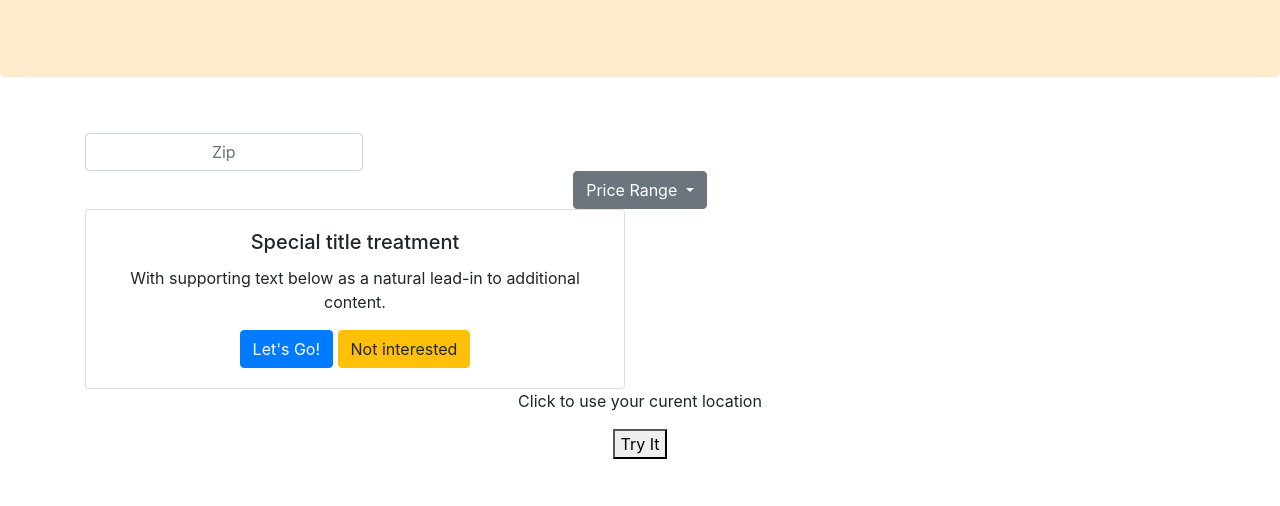
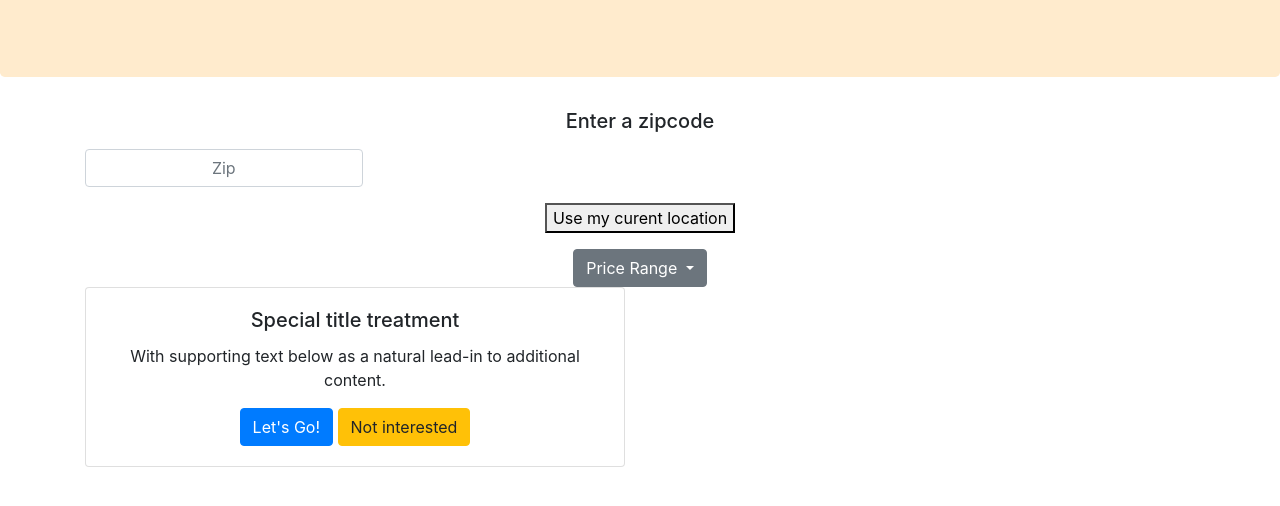
Before and after one commit to jcadiente505/Project-One, a plain HTML site: page index.html in a window 1280 px wide. Shown: the part 172-678 px from the top of the page. Drawn offline with nearby package versions, Linux system fonts and the light colour scheme; files that its build step writes are made by us from their sources.

Commit message:
added input header and moved geolocation button

```diff
--- a/index.html
+++ b/index.html
@@ -14,17 +14,20 @@
 
 <body>
   <div class="jumbotron">
-      <h1 class="display-4">Restaurant Finder!</h1>
-      <p class="lead">Enter your zip code and price range!</p>
+    <h1 class="display-4">Restaurant Finder!</h1>
+    <p class="lead">Enter your zip code and price range!</p>
   </div>
 
   <div class="container">
     <form>
-      <div class="form-group"></div>
-      <label for="zipCode"></label>
-      <input type="text" class="form-control w-25" id="zipCode" placeholder="Zip">
+      <div class="form-group">
+        <label for="zipCode"><h5>Enter a zipcode</h5></label>
+        <input type="text" class="form-control w-25" id="zipCode" placeholder="Zip">
+      </div>
+      <button onclick="getLocation()">Use my curent location</button>
+      <p id="location"></p>
+    </form>
 
-    </form>
 
     <div class="dropdown">
       <button class="btn btn-secondary dropdown-toggle" type="button" id="dropdownMenuButton" data-toggle="dropdown" aria-haspopup="true"
@@ -53,11 +56,7 @@
     </div>
 
 
-    <p>Click to use your curent location</p>
 
-    <button onclick="getLocation()">Try It</button>
-
-    <p id="location"></p>
   </div>
 
 </body>
```
